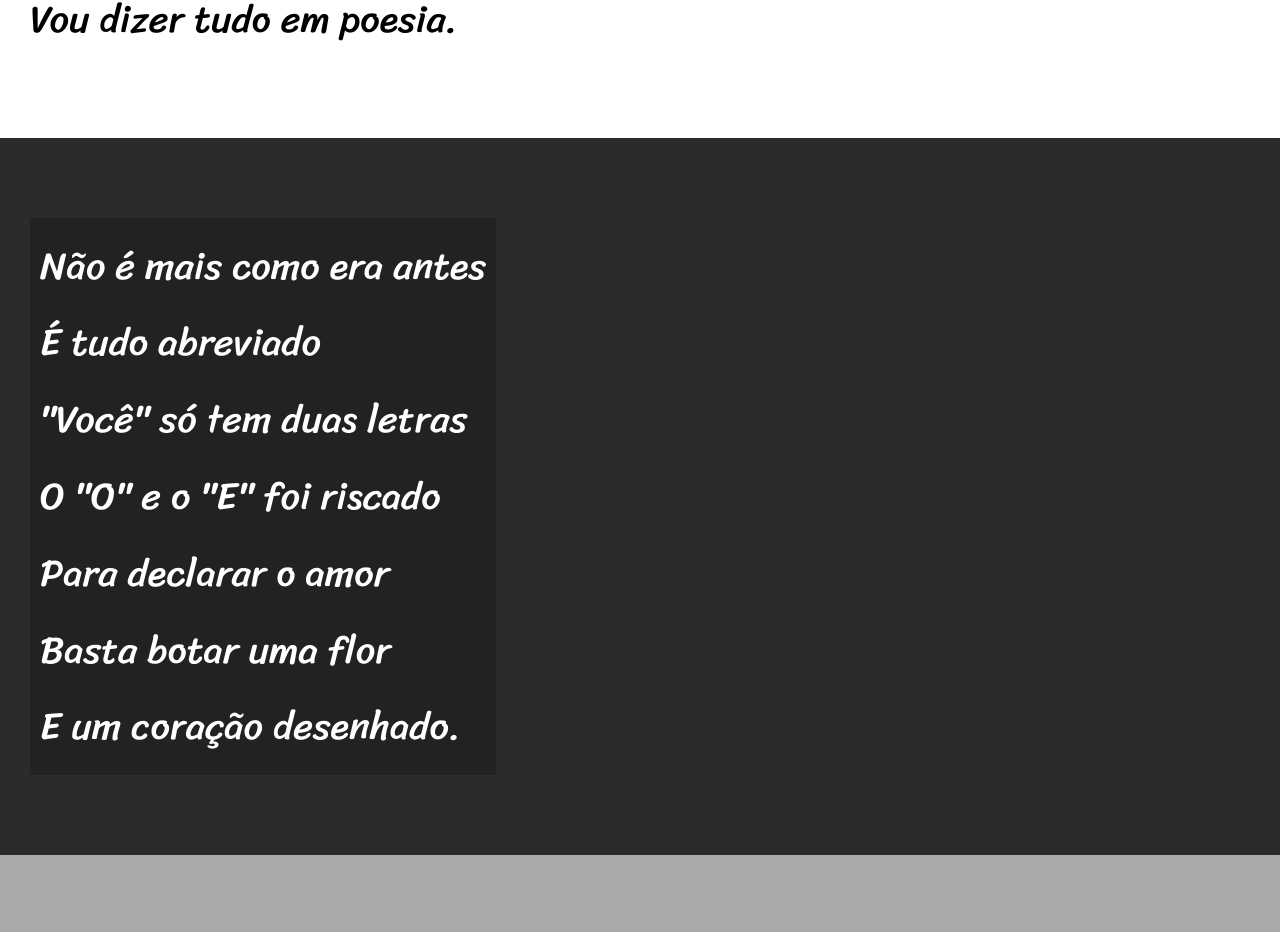
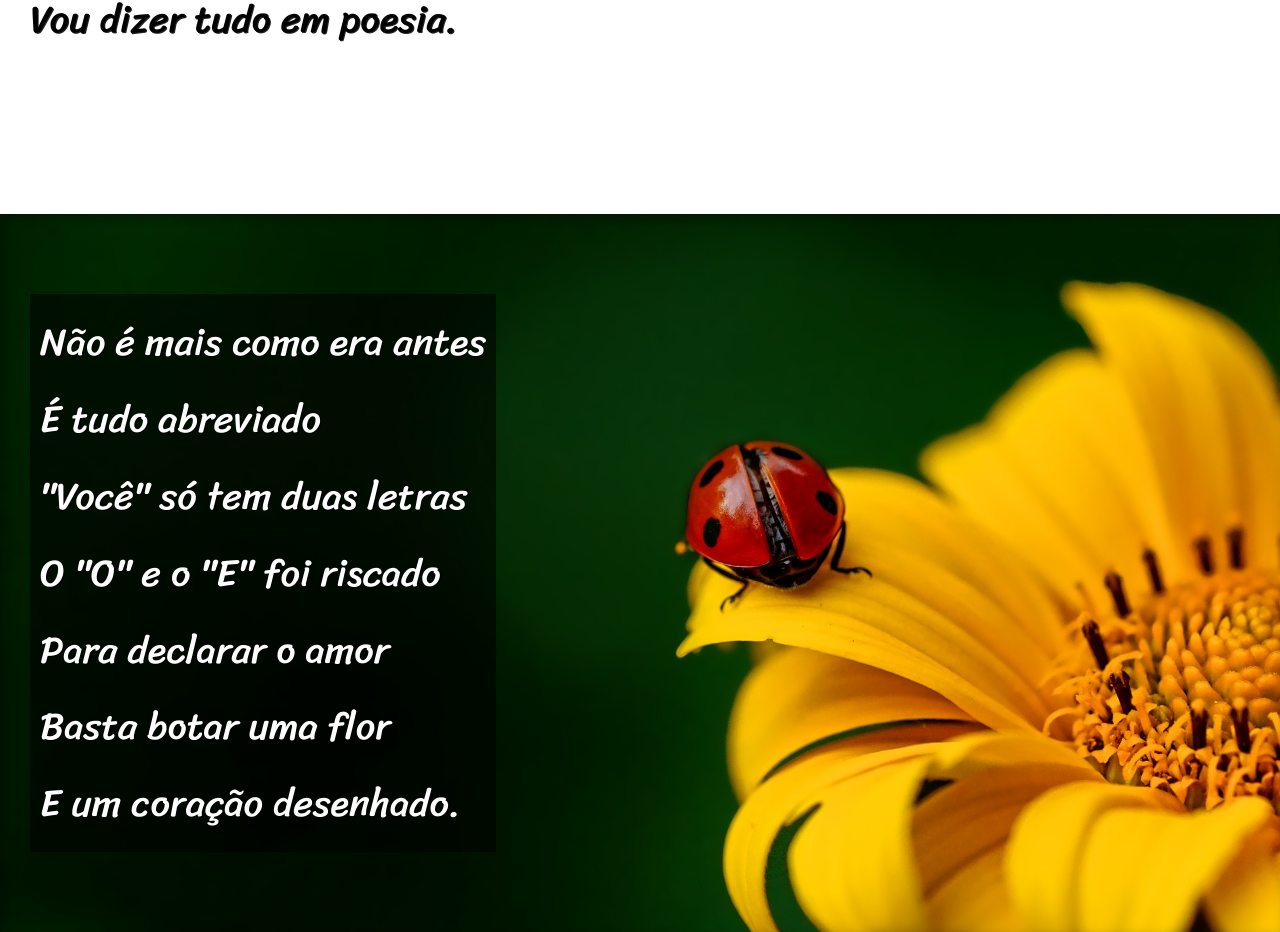
Before and after one commit to jonathanjeronimo/html_css, a plain HTML site: page desafios/d012/index.html in a window 1280 px wide. Shown: the part 778-1710 px from the top of the page. Drawn offline with Linux system fonts and the light colour scheme.

Commit message:
desafio completo

```diff
--- a/desafios/d012/index.html
+++ b/desafios/d012/index.html
@@ -31,7 +31,7 @@
         </section>
 
 <!-- imagem de fundo -->
-        <section class="imagem">
+        <section class="imagem" id="img01">
             <p>
                 Não é mais como era antes <br>
                 É tudo abreviado <br>
@@ -41,9 +41,9 @@
                 Basta botar uma flor <br>
                 E um coração desenhado.
             </p>
-        </section class="normal">
+        </section>
 
-        <section>
+        <section class="normal">
             <p>
                 Arroba agora não pesa <br>
                 É parte de um endereço <br>
@@ -64,7 +64,7 @@
             </p>
         </section>
 <!-- imagem de fundo -->
-        <section class="imagem">
+        <section class="imagem" id="img02">
              <p>
                 Tenho saudade das cartas <br>
                 Escritas com a própria mão <br>
--- a/desafios/d012/style.css
+++ b/desafios/d012/style.css
@@ -53,21 +53,35 @@ section {
     padding-left: 30px;
     line-height: 2em;
     font-size: 3vw;
-
-
+}
+#img01 {
+    background-image: url(pacote-d012/imagens/background001.jpg);
+    background-position: right center;
+}
+#img02 {
+    background-image: url(pacote-d012/imagens/background002.jpg);
+    background-position: left bottom;
+}
+section > p {
+    padding-bottom: 2em;
+    text-shadow: 1px 1px 0px rgba(0, 0, 0, 0.856);
 }
 section.normal {
     background-color: white;
     color: black;
 }
 section.imagem {
-    background-color: rgb(44, 43, 43);
+    background-color: rgba(0, 0, 0, 0.384);
     color: white;
+    box-shadow: inset 6px 5px 13px rgba(0, 0, 0, 0.267);
+    background-size: cover;
+    background-attachment: fixed;
+
 }
 section.imagem > p {
     display:inline-block ;
     padding: 10px;
-    background-color: rgba(0, 0, 0, 0.212);
+    background-color: rgba(0, 0, 0, 0.548);
 }
 footer {
     background-color: black;
```
